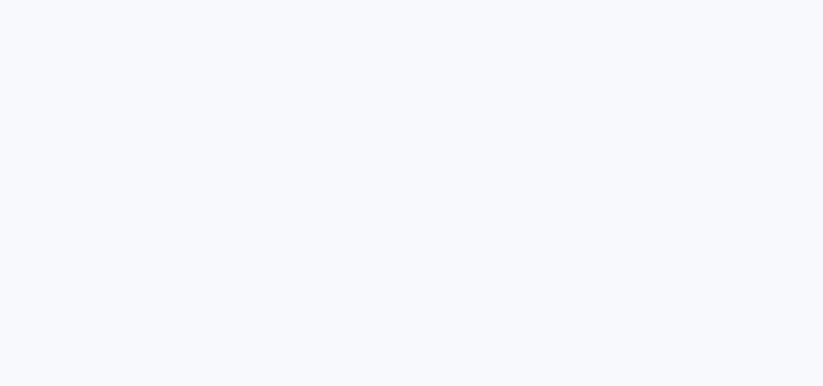
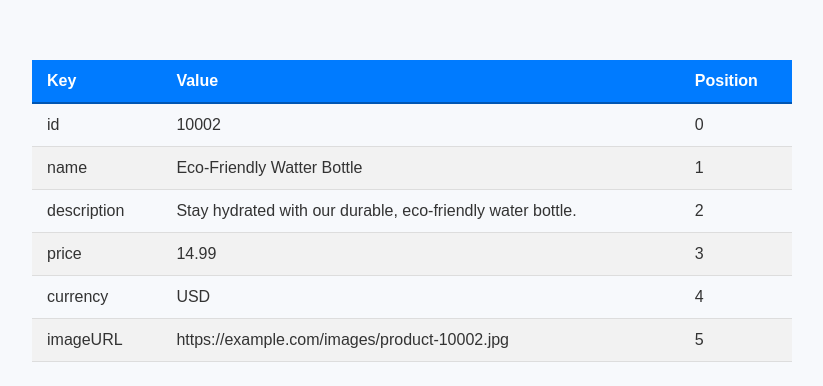
Before and after one commit to NuskheladzeShota/tbcProject, a React (Create React App) app: page /assignment in a window 1280 px wide. Before the commit this address had no page. Shown: the top 386 px of the page, without its empty margins (228-1051 px from the left). Built offline with nearby package versions, Linux system fonts and the light colour scheme.

Commit message:
create assignment.jsx

```diff
--- a/src/App.jsx
+++ b/src/App.jsx
@@ -2,6 +2,7 @@ import Home from './Pages/Home';
 import Contact from './Pages/Contact';
 import About from './Pages/About';
 import { BrowserRouter as Router, Routes, Route } from 'react-router-dom';
+import Assignment from './Pages/Assignment';
 function App() {
   return (
     <Router>
@@ -10,6 +11,7 @@ function App() {
           <Route path="/" element={<Home />} />
           <Route path="/contact" element={<Contact />} />
           <Route path="/about" element={<About />} />
+          <Route path="/assignment" element={<Assignment />} />
         </Routes>
       </div>
     </Router>
--- /dev/null
+++ b/src/Pages/Assignment.jsx
@@ -0,0 +1,42 @@
+import "../Styles/Assignment.css"
+
+const obj = {
+    id: "10002",
+    name: "Eco-Friendly Watter Bottle",
+    description: 'Stay hydrated with our durable, eco-friendly water bottle.',
+    price: 14.99,
+    currency: "USD",
+    imageURL: 'https://example.com/images/product-10002.jpg',
+}
+
+const keyValuePairs = Object.entries(obj).reduce((acc, [key, value], index) => {
+    acc.push({key, value, position: index})
+    return acc
+}, [])
+
+const List = () => (
+        <table>
+            <thead>
+                <tr>
+                    <th>Key</th>
+                    <th>Value</th>
+                    <th>Position</th>
+                </tr>
+            </thead>
+            <tbody>
+                {keyValuePairs.map(({key, value, position}, index) => (
+                    <tr key={key}>
+                        <td>{key}</td>
+                        <td>{value}</td>
+                        <td>{position}</td>
+                    </tr>
+                ))}
+            </tbody>
+        </table>
+)
+
+export default function Assignment(){
+    return (
+        <List />
+    )
+}
--- /dev/null
+++ b/src/Styles/Assignment.css
@@ -0,0 +1,43 @@
+div {
+    max-width: 800px;
+    margin: auto;
+    padding: 20px;
+}
+
+h1 {
+    text-align: center;
+    color: #333;
+}
+
+table {
+    width: 100%;
+    border-collapse: collapse;
+    margin-top: 20px;
+}
+
+thead {
+    background-color: #007bff;
+    color: white;
+}
+
+th, td {
+    padding: 12px 15px;
+    text-align: left;
+    transition: background-color 0.3s ease;
+}
+
+tr:nth-child(even) {
+    background-color: #f2f2f2;
+}
+
+th {
+    border-bottom: 2px solid #0056b3;
+}
+
+td {
+    border-bottom: 1px solid #ddd;
+}
+
+tr:hover td {
+    background-color: #e1e1e1;
+}
```
